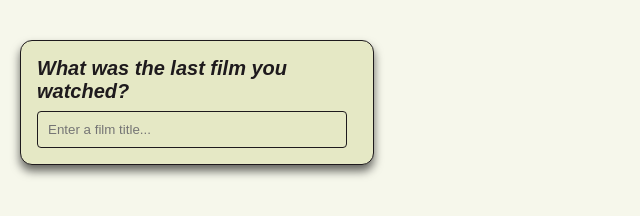
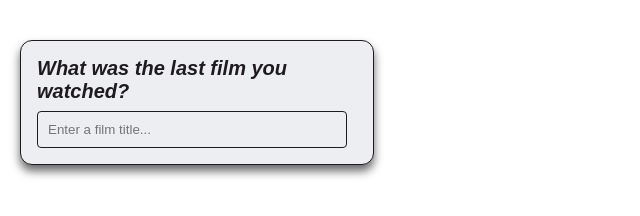
Before and after one commit to EpsilonEridaniBR/film-recommendations, a plain HTML site: page index.html in a window 1280 px wide. Shown: the whole page, without its empty margins (0-640 px from the left). Drawn offline with Linux system fonts and the light colour scheme.

Commit message:
changed colour scheme

```diff
--- a/style.css
+++ b/style.css
@@ -1,11 +1,11 @@
 :root {
-    --background: #F6F7EB;
-    --title-page: #E5E8C5;
+    --background: #ffffff;
+    --title-page: #EDEEF1;
     --border: #1E1A1D;
     --text: #1E1A1D;
-    --title-clickable: #8338EC;
-    --title-hover: #8338EC;
-    --title-not-clickable: #8338EC;
+    --title-clickable: #007EE3;
+    --title-hover: #007EE3;
+    --title-not-clickable: #1E1A1D;
     --title: #1E1A1D;
     --recommendations: #1E1A1D;
 }
```
